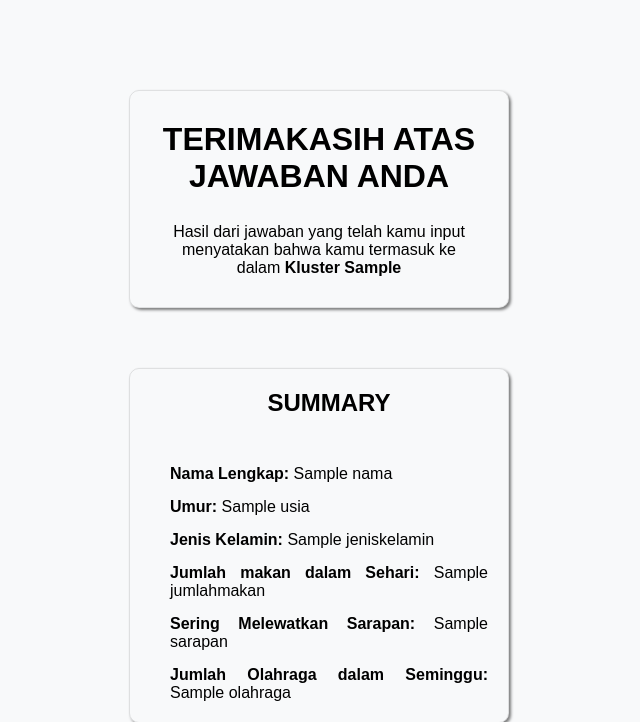
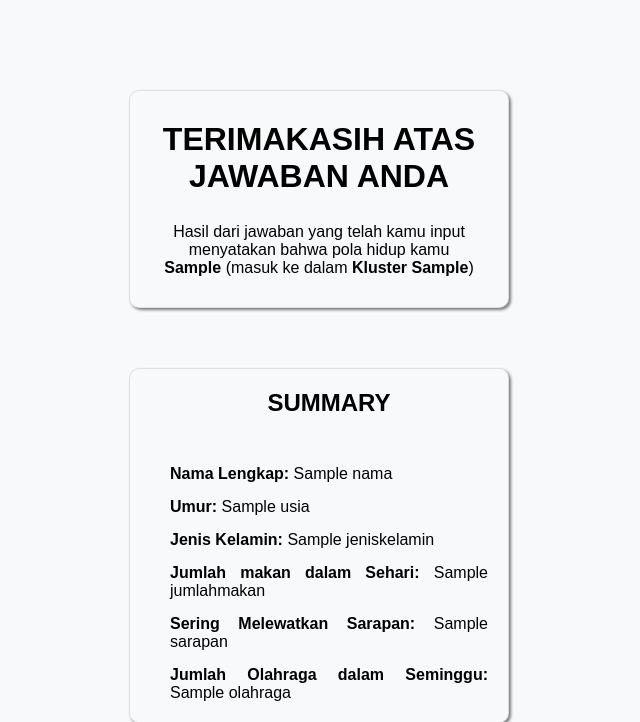
Before and after one commit to FarhanGits/AVDPrak_UAS_Kelompok2, a Django app: template gayahidup/templates/gayahidup/result.html in a window 1280 px wide. Shown: the top 722 px of the page, without its empty margins (321-961 px from the left). Run offline with Django 4.2, Linux system fonts and the light colour scheme; the template is opened without the code that fills it: most values are stand-ins (such as "Sample title", 1, 10 or a date in 2020); parts of the project's set-up code (start-up, migrations or seed data) failed here and were passed over.

Commit message:
nambah jenis klasifikasi

```diff
--- a/gayahidup/templates/gayahidup/result.html
+++ b/gayahidup/templates/gayahidup/result.html
@@ -17,8 +17,9 @@
           </h1>
           <br />
           <p style="text-align: center">
-            Hasil dari jawaban yang telah kamu input menyatakan bahwa kamu
-            termasuk ke dalam <strong>Kluster {{hasil_klasifikasi}}</strong>
+            Hasil dari jawaban yang telah kamu input menyatakan bahwa pola hidup
+            kamu <strong>{{jenis_klasifikasi}}</strong> (masuk ke dalam
+            <strong>Kluster {{hasil_klasifikasi}}</strong>)
           </p>
         </div>
       </div>
```
Also changed, not shown: gayahidup/views.py (+9 -8 lines).
